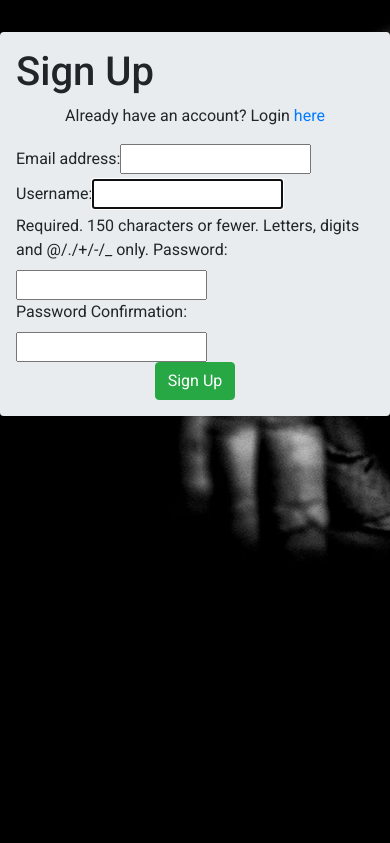
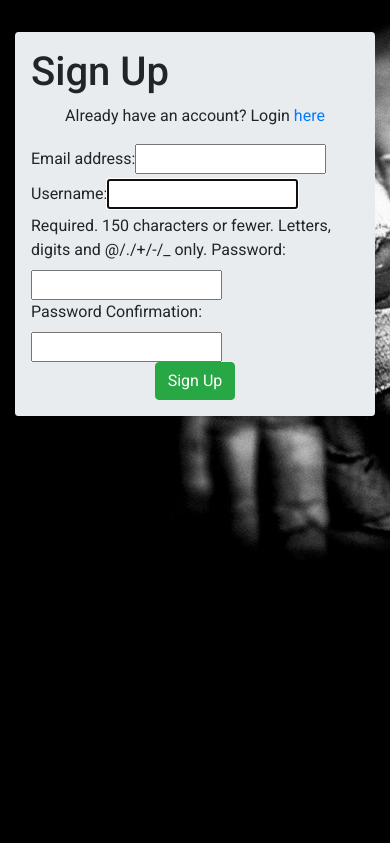
Before and after one commit to alexmortali/grapple, a Django app: page /accounts/register/ in a window 390 px wide. Shown: the part 56-899 px from the top of the page. Run offline with Django 3.2, Linux system fonts and the light colour scheme; some libraries are stand-ins or nearby versions.

Commit message:
Added extra container for mobile

```diff
--- a/accounts/templates/login.html
+++ b/accounts/templates/login.html
@@ -5,10 +5,11 @@
 {% block page_title %}Grapple - Login{% endblock %}
 
 {% block content %}
-<div class="jumbotron jumbotron-fluid vh-100 jumbo-background" id="jumbo-login">
+<div class="jumbotron jumbotron-fluid min-vh-100 jumbo-background" id="jumbo-login">
     <div class="container">
         <div class="row">
             <div class="col-12">
+                <div class="container">
                     <div class="row justify-content-md-center">
                         <div class="col-12 col-md-6 p-3 login-form">
                             <h1>Login</h1>
@@ -26,4 +27,5 @@
             </div>
         </div>
     </div>
+</div>
 {% endblock %}
--- a/accounts/templates/registration.html
+++ b/accounts/templates/registration.html
@@ -5,10 +5,11 @@
 {% block page_title %}Grapple - Sign Up{% endblock %}
 
 {% block content %}
-<div class="jumbotron jumbotron-fluid vh-100 jumbo-background" id="jumbo-login">
+<div class="jumbotron jumbotron-fluid min-vh-100 jumbo-background" id="jumbo-login">
     <div class="container">
         <div class="row">
             <div class="col-12">
+                <div class="container">
                     <div class="row justify-content-md-center">
                         <div class="col-12 col-md-6 p-3 sign-up-form">
                             <h1>Sign Up</h1>
@@ -26,4 +27,5 @@
             </div>
         </div>
     </div>
+</div>
 {% endblock %}
```
Lines whose indentation alone changed are shown as unchanged.
